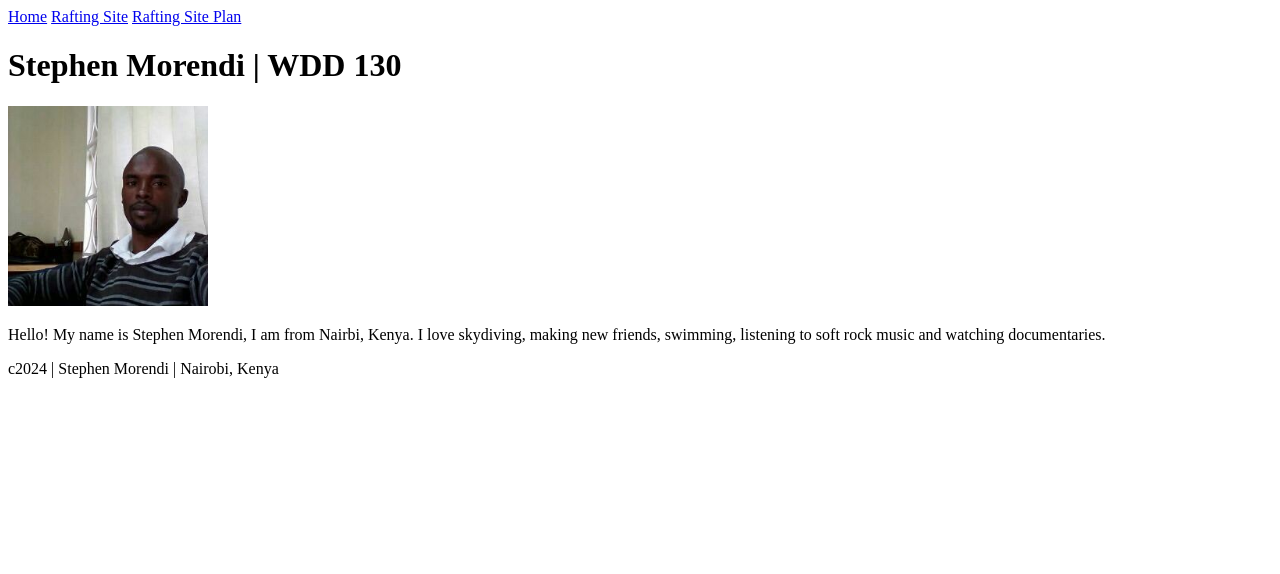
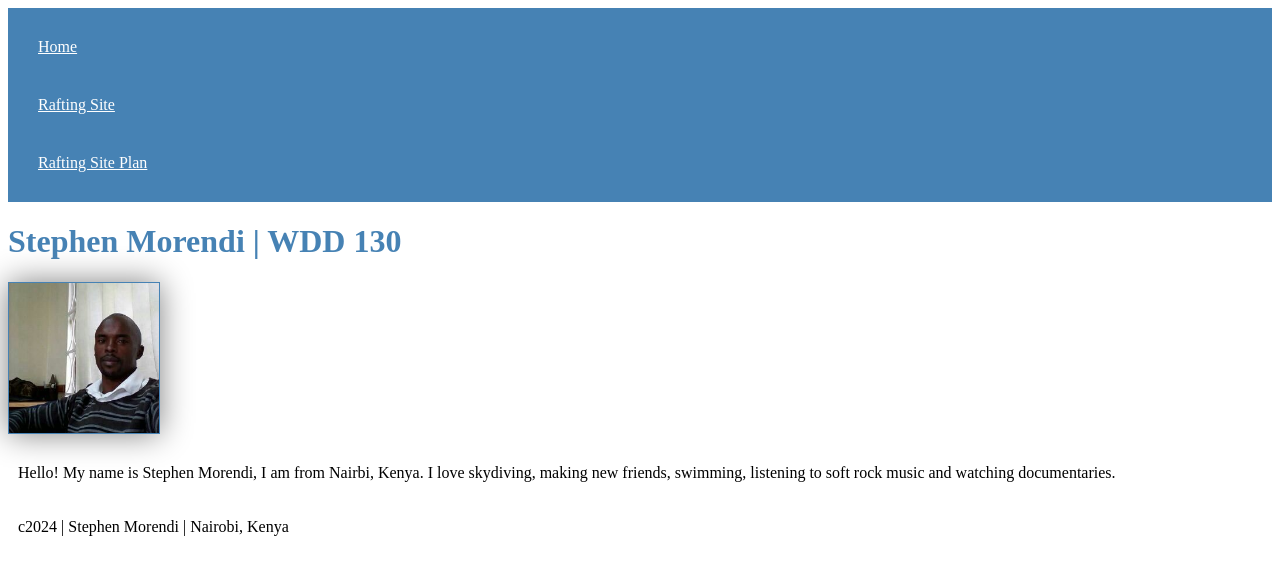
Before and after one commit to StephenNyangau/wdd130, a plain HTML site: page index.html in a window 1280 px wide. Drawn offline with Linux system fonts and the light colour scheme.

Commit message:
index css update

```diff
--- a/index.html
+++ b/index.html
@@ -1,6 +1,9 @@
 <!DOCTYPE html>
 <html lang="en US">
   <head>
+
+<link rel="stylesheet" href="styles/styles.css">
+
     <meta charset="utf-8">
     <meta name=""viewport" content="width=device-initial-scale=1.0">
     <title>Stephen Morendi | WDD130</title>
--- /dev/null
+++ b/styles/styles.css
@@ -0,0 +1,21 @@
+nav {
+    background-color: steelblue;
+    padding: 10px;
+}
+nav a {
+    color: white;
+    display: block;
+    padding: 20px;
+}
+h1 {
+    color: steelblue;
+}
+img {
+    width: 150px;
+    height: auto;
+    border: 1px solid steelblue;
+    box-shadow: 0 0 30px gray;
+}
+p {
+    padding: 10px;
+}
```
